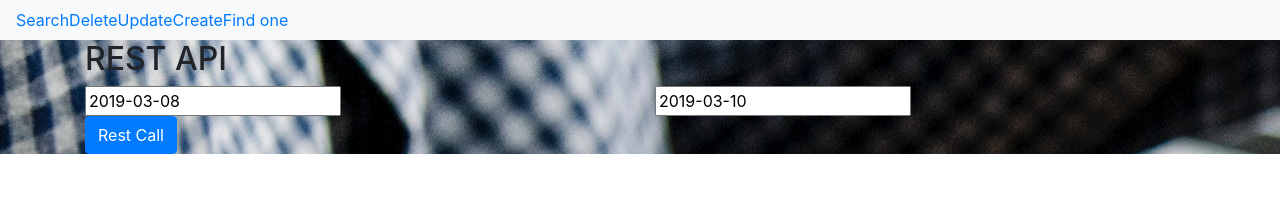
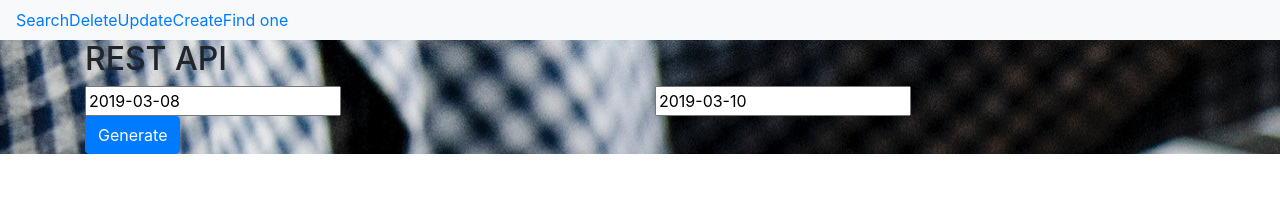
Before and after one commit to riderjensen/api-frontend-react, a React app: page / in a window 1280 px wide. Shown: the top 206 px of the page. Built offline with nearby package versions, Linux system fonts and the light colour scheme.

Commit message:
Simple button name change

```diff
--- a/src/containers/Home/Home.js
+++ b/src/containers/Home/Home.js
@@ -88,7 +88,7 @@ export default class Home extends Component {
 						}
 						)}
 					</div>
-					<button className="btn btn-primary" onClick={this.getRestCall}>Rest Call</button>
+					<button className="btn btn-primary" onClick={this.getRestCall}>Generate</button>
 					{test}
 				</div>
 			</MainCta >
```
